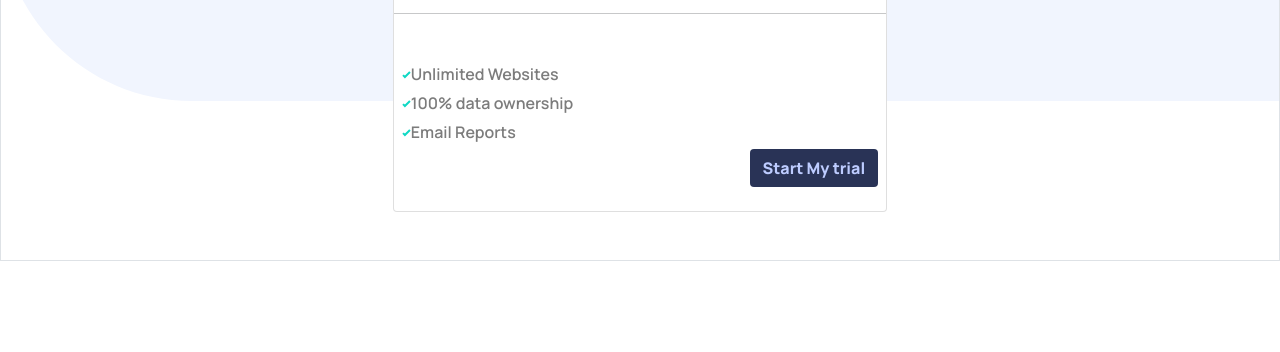
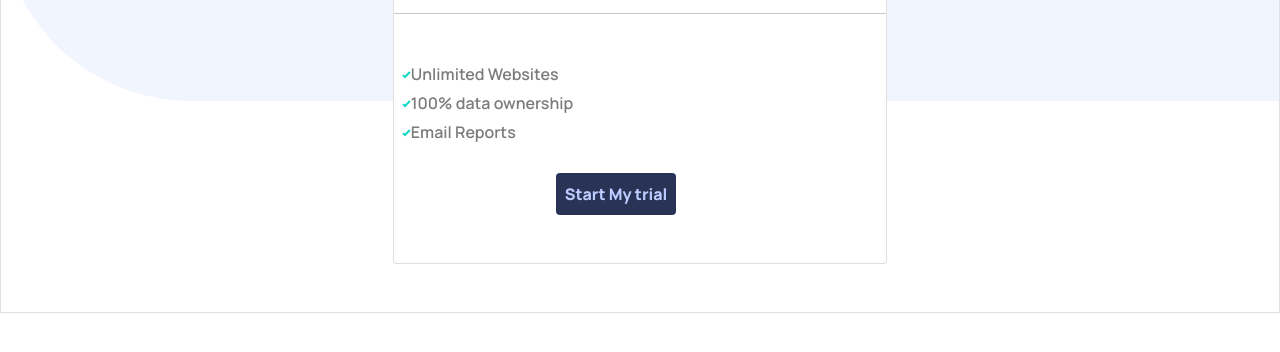
Before and after one commit to f3l8p4/Interative_Landing_Page_Princing, a plain HTML site: page index.html in a window 1280 px wide. Shown: the part 348-700 px from the top of the page. Drawn offline with Linux system fonts and the light colour scheme.

Commit message:
Update index.html

```diff
--- a/index.html
+++ b/index.html
@@ -31,8 +31,10 @@
             <li class="listMargin "><img src="./images/icon-check.svg " alt="">Unlimited Websites</li>
             <li class="listMargin"><img src="./images/icon-check.svg" alt="">100% data ownership</li>
             <li class="listMargin"><img src="./images/icon-check.svg" alt="">Email Reports</li>
-            <button class="btn botao float-end">Start My trial</button>
           </ul>
+        </div>
+        <div class="d-flex justify-content-end  justify-content-sm-center">
+          <button class="btn botao p-2 mb-5 me-5">Start My trial</button>
         </div>
     </div>
   </div>
```
